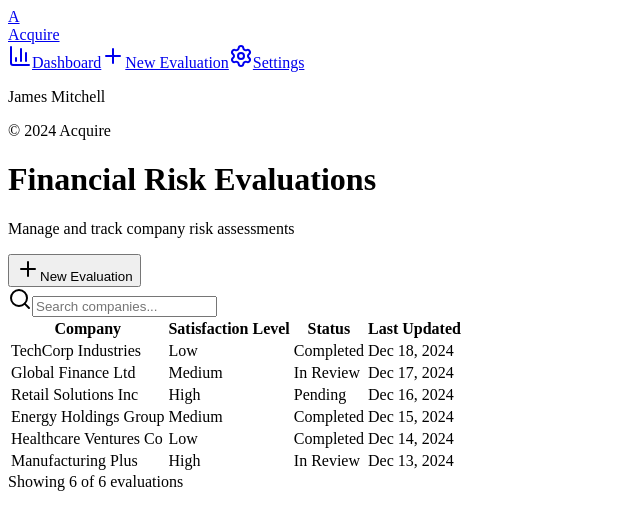
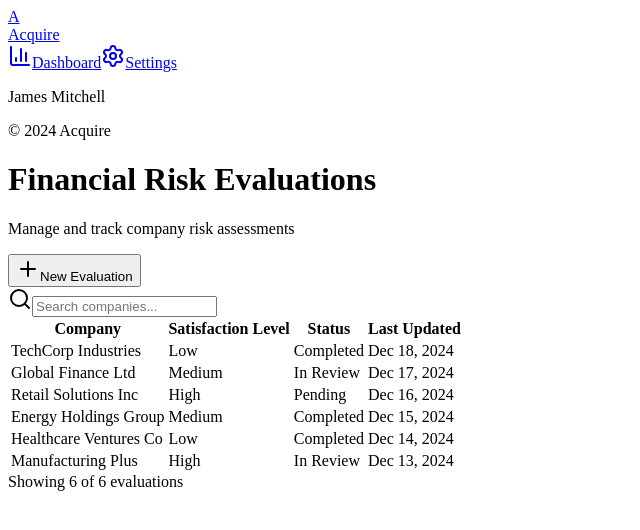
Before and after one commit to chakripulipaka/acquisition-frontend, a Next.js app: page / in a window 1280 px wide. Shown: the top 530 px of the page, without its empty margins (0-640 px from the left). Built offline with nearby package versions, Linux system fonts and the light colour scheme.

Commit message:
remove "New Evaluation" from sidebar navigation\n\nSidebar now only shows Dashboard and Settings.

```diff
--- a/components/sidebar.tsx
+++ b/components/sidebar.tsx
@@ -2,7 +2,7 @@
 
 import Link from 'next/link'
 import { usePathname } from 'next/navigation'
-import { BarChart3, Settings, Plus } from 'lucide-react'
+import { BarChart3, Settings } from 'lucide-react'
 import { cn } from '@/lib/utils'
 
 const navItems = [
@@ -10,11 +10,6 @@ const navItems = [
     label: 'Dashboard',
     href: '/',
     icon: BarChart3,
-  },
-  {
-    label: 'New Evaluation',
-    href: '/evaluation',
-    icon: Plus,
   },
   {
     label: 'Settings',
```
